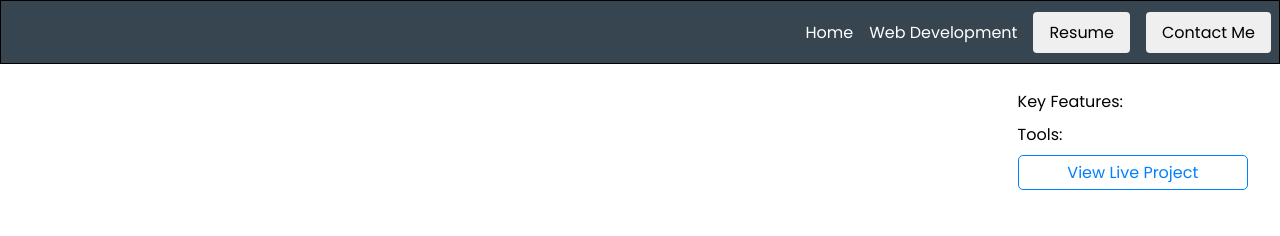
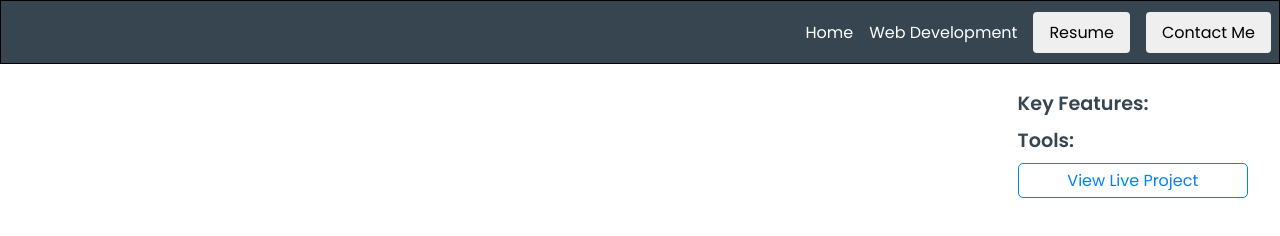
Before and after one commit to sJoven/portfolio, a plain HTML site: page webDev/view/index.html in a window 1280 px wide. Drawn offline with Linux system fonts and the light colour scheme.

Commit message:
Update index.html

```diff
--- a/webDev/view/index.html
+++ b/webDev/view/index.html
@@ -155,6 +155,12 @@
             text-decoration: none;
             color: inherit;
         }
+
+        .detailTitle {
+            font-size: 1.2rem;
+            color: rgb(54, 69, 79);
+
+        }
     </style>
 </head>
 <body>
@@ -195,9 +201,9 @@
         </div>
 
         <div id="detailRight">
-            <span>Key Features:</span>
+            <span class="detailTitle"><strong>Key Features:</strong></span>
             <div id="feature"></div>
-            <span>Tools:</span>
+            <span class="detailTitle"><strong>Tools:</strong></span>
             <div id="tool"></div>
             <div id="linkBtn"><a href="" id="projLink" class="allProj">View Live Project</a></div>
         </div>
```
